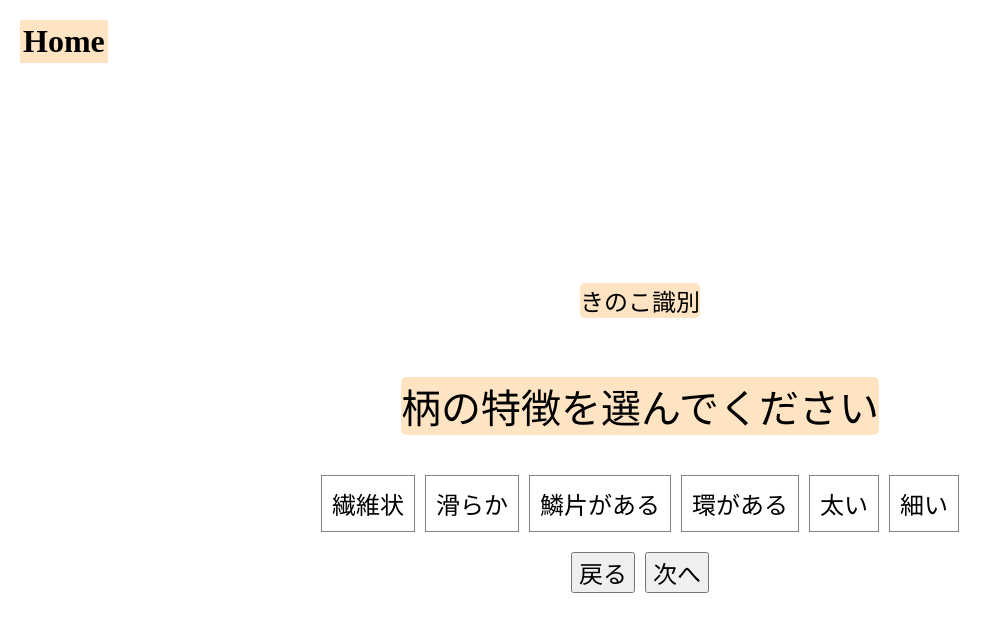
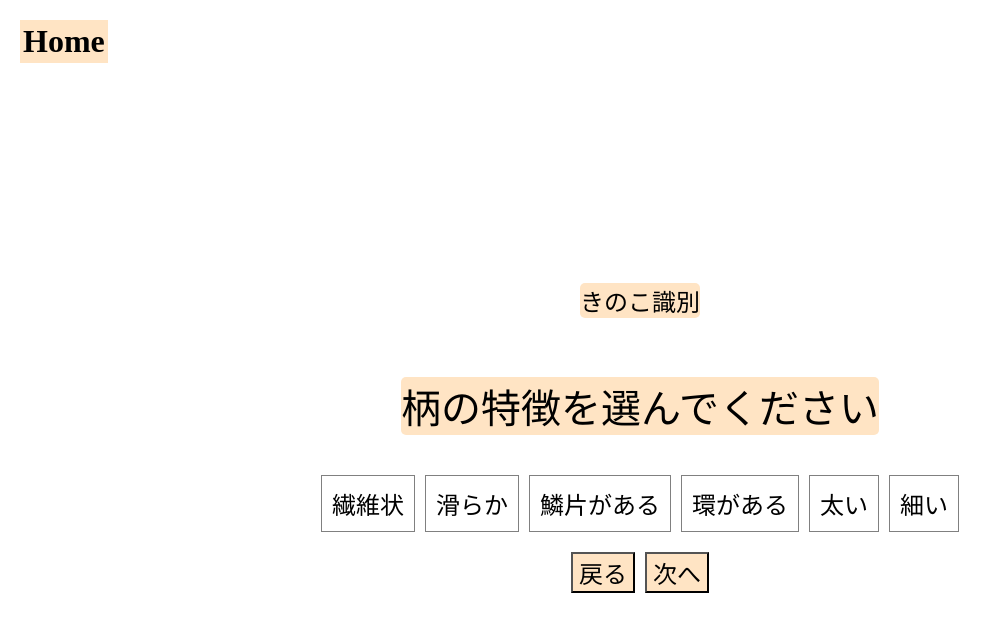
Before and after one commit to 1m4nim/mycology-app3, a React (Vite) app in the folder client/: page /Identify in a window 1280 px wide. Both pictures are taken after a click on the button "次へ". Shown: the top 632 px of the page, without its empty margins (0-1002 px from the left). Built offline with nearby package versions, Linux system fonts and the light colour scheme.

Commit message:
次へ戻るを見やすくした

```diff
--- a/client/src/Identify.tsx
+++ b/client/src/Identify.tsx
@@ -248,7 +248,7 @@ const Identify = () => {
         {step > 1 && (
           <button
             onClick={() => setStep(step - 1)}
-            style={{ fontSize: "1.5rem" }}
+            style={{ fontSize: "1.5rem", backgroundColor: "bisque" }}
           >
             戻る
           </button>
@@ -256,7 +256,11 @@ const Identify = () => {
         {step < 3 && (
           <button
             onClick={() => setStep(step + 1)}
-            style={{ marginLeft: "10px", fontSize: "1.5rem" }}
+            style={{
+              marginLeft: "10px",
+              fontSize: "1.5rem",
+              backgroundColor: "bisque",
+            }}
           >
             次へ
           </button>
```
